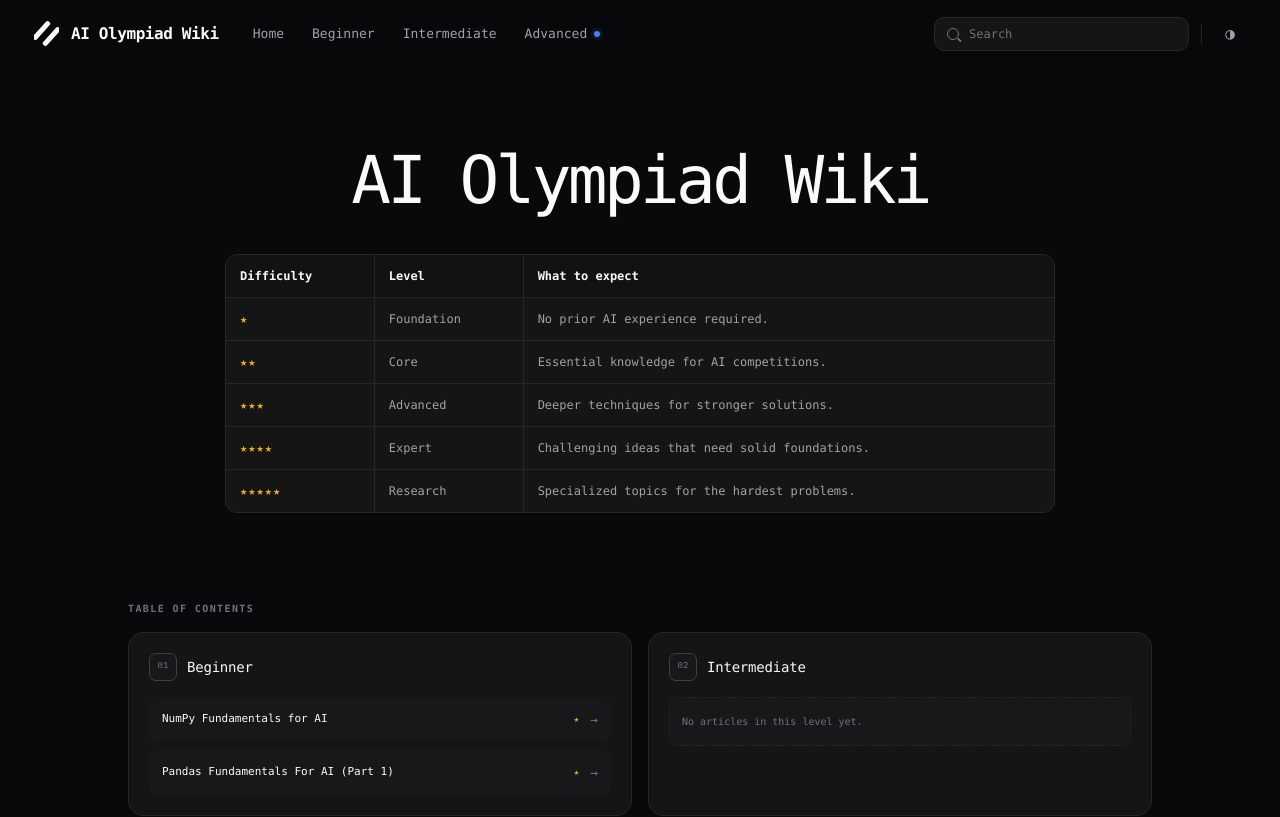
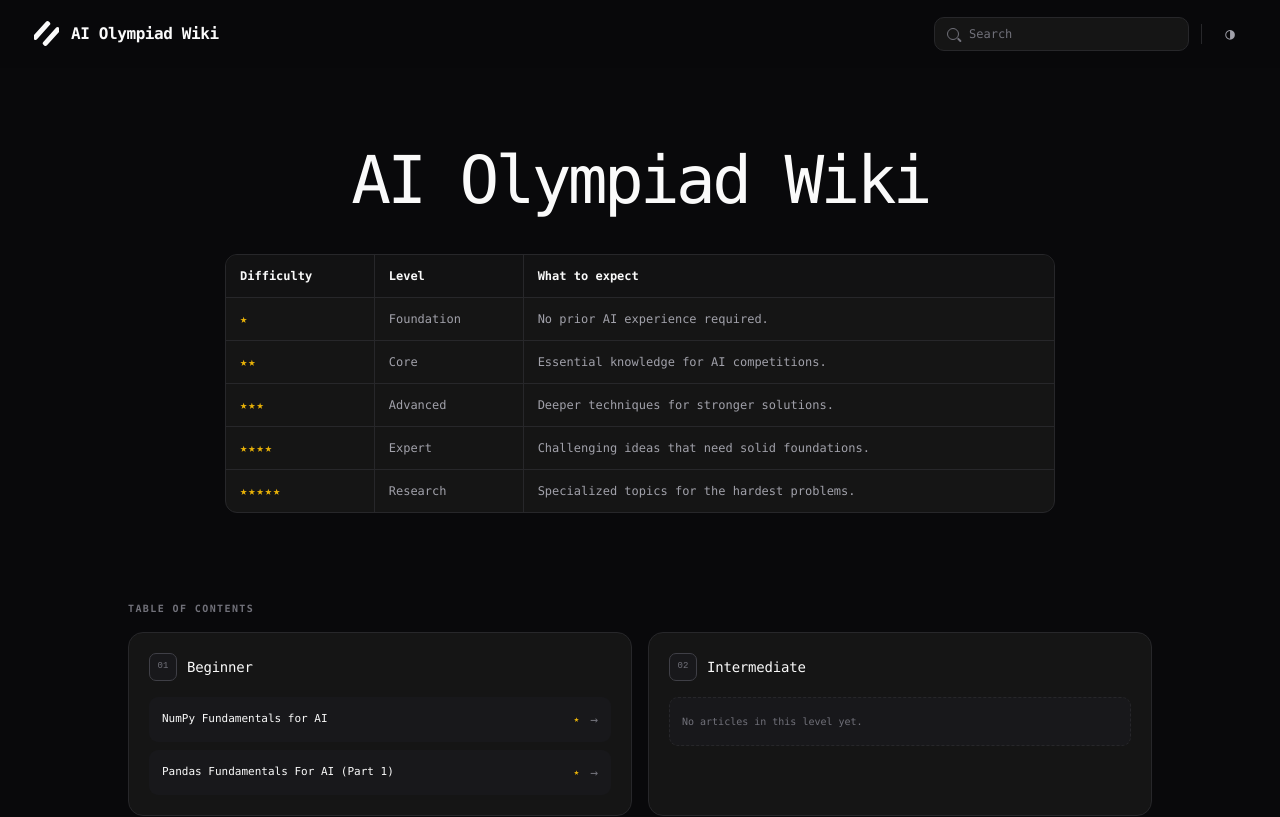
Before and after one commit to NguyenPNhan/AI-Olympiad-Wiki-Website, a React (Vite) app: page / in a window 1280 px wide. Shown: the top 817 px of the page. Built offline with nearby package versions, Linux system fonts and the light colour scheme.

Commit message:
remove nav

```diff
--- a/src/pages/MainPage.tsx
+++ b/src/pages/MainPage.tsx
@@ -75,12 +75,6 @@ export default function MainPage() {
         </a>
 
         <nav className="main-nav gap-7 max-[1080px]:gap-[18px]" aria-label="Primary navigation">
-          <a href="#top">Home</a>
-          {categories.slice(0, 3).map((category, index) => (
-            <a href={`#level-${category.slug}`} key={category.slug}>
-              {category.title}{index === 2 && <span className="nav-dot" />}
-            </a>
-          ))}
         </nav>
 
         <div className="header-tools gap-3 max-[760px]:col-start-2">
```
